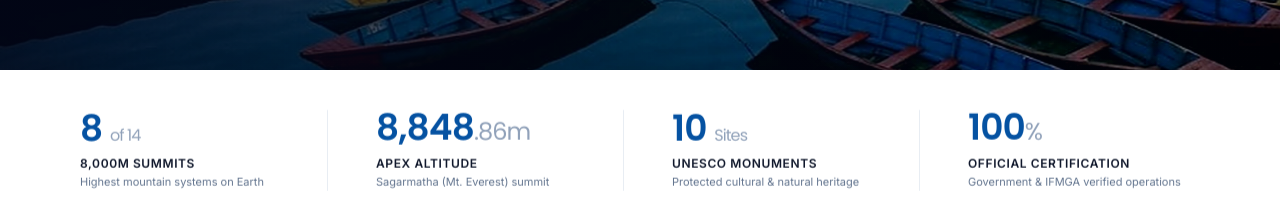
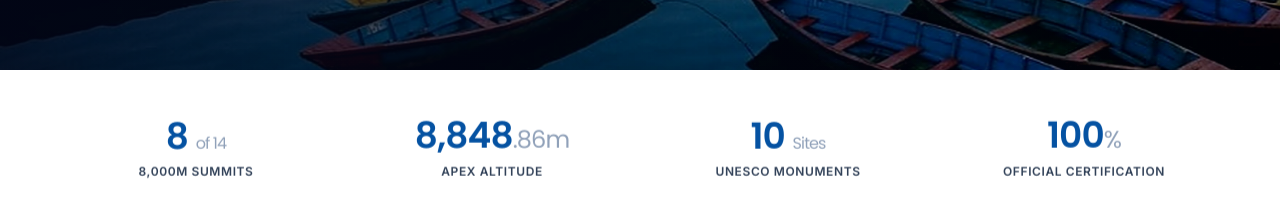
Before and after one commit to ma-nees/Visit-Nepal, a Next.js app in the folder frontend/: page / in a window 1280 px wide. Shown: the part 730-952 px from the top of the page. Built offline with nearby package versions, Linux system fonts and the light colour scheme; no server answers; what nepal-district-map would draw is missing.

Commit message:
fix(credibility): remove horizontal border divider and clean up sub-label text

```diff
--- a/frontend/src/app/page.tsx
+++ b/frontend/src/app/page.tsx
@@ -357,58 +357,46 @@ export default function HomePage() {
       {/* =========================================================================
           2. CREDIBILITY STRIP: Four High-Impact Mountain Pillars
           ========================================================================= */}
-      <section className="w-full px-4 sm:px-8 lg:px-12 xl:px-16 2xl:px-20 py-8 sm:py-10 border-b border-slate-200/80 bg-white">
+      <section className="w-full px-4 sm:px-8 lg:px-12 xl:px-16 2xl:px-20 py-8 sm:py-10 bg-white">
         <ScrollReveal direction="up" duration={600} distance={16}>
-          <div className="grid grid-cols-2 lg:grid-cols-4 gap-6 lg:gap-8 divide-y sm:divide-y-0 sm:divide-x divide-slate-200/80">
+          <div className="grid grid-cols-2 lg:grid-cols-4 gap-6 lg:gap-8 items-center text-center">
             {/* Col 1: 8 of 14 */}
-            <div className="pt-4 sm:pt-0 sm:px-4 flex flex-col items-start justify-center">
+            <div className="py-2 px-3 sm:px-5 flex flex-col items-center justify-center">
               <span className="font-poppins text-2xl sm:text-3xl lg:text-4xl font-semibold text-[#0552A2] tracking-tight leading-none">
                 8 <span className="text-sm sm:text-base font-normal text-slate-400">of 14</span>
               </span>
-              <p className="mt-2 text-xs font-semibold uppercase tracking-wider text-slate-900">
+              <p className="mt-2 text-xs font-semibold uppercase tracking-wider text-slate-700">
                 8,000M Summits
-              </p>
-              <p className="text-[11px] text-slate-500 font-normal mt-0.5">
-                Highest mountain systems on Earth
               </p>
             </div>
 
             {/* Col 2: 8,848.86m */}
-            <div className="pt-4 sm:pt-0 sm:px-4 flex flex-col items-start justify-center">
+            <div className="py-2 px-3 sm:px-5 flex flex-col items-center justify-center">
               <span className="font-poppins text-2xl sm:text-3xl lg:text-4xl font-semibold text-[#0552A2] tracking-tight leading-none">
                 8,848<span className="text-xl sm:text-2xl font-normal text-slate-400">.86m</span>
               </span>
-              <p className="mt-2 text-xs font-semibold uppercase tracking-wider text-slate-900">
+              <p className="mt-2 text-xs font-semibold uppercase tracking-wider text-slate-700">
                 Apex Altitude
-              </p>
-              <p className="text-[11px] text-slate-500 font-normal mt-0.5">
-                Sagarmatha (Mt. Everest) summit
               </p>
             </div>
 
             {/* Col 3: 10 UNESCO */}
-            <div className="pt-4 sm:pt-0 sm:px-4 flex flex-col items-start justify-center">
+            <div className="py-2 px-3 sm:px-5 flex flex-col items-center justify-center">
               <span className="font-poppins text-2xl sm:text-3xl lg:text-4xl font-semibold text-[#0552A2] tracking-tight leading-none">
                 10 <span className="text-sm sm:text-base font-normal text-slate-400">Sites</span>
               </span>
-              <p className="mt-2 text-xs font-semibold uppercase tracking-wider text-slate-900">
+              <p className="mt-2 text-xs font-semibold uppercase tracking-wider text-slate-700">
                 UNESCO Monuments
-              </p>
-              <p className="text-[11px] text-slate-500 font-normal mt-0.5">
-                Protected cultural &amp; natural heritage
               </p>
             </div>
 
             {/* Col 4: 100% */}
-            <div className="pt-4 sm:pt-0 sm:px-4 flex flex-col items-start justify-center">
+            <div className="py-2 px-3 sm:px-5 flex flex-col items-center justify-center">
               <span className="font-poppins text-2xl sm:text-3xl lg:text-4xl font-semibold text-[#0552A2] tracking-tight leading-none">
                 100<span className="text-xl sm:text-2xl font-normal text-slate-400">%</span>
               </span>
-              <p className="mt-2 text-xs font-semibold uppercase tracking-wider text-slate-900">
+              <p className="mt-2 text-xs font-semibold uppercase tracking-wider text-slate-700">
                 Official Certification
-              </p>
-              <p className="text-[11px] text-slate-500 font-normal mt-0.5">
-                Government &amp; IFMGA verified operations
               </p>
             </div>
           </div>
@@ -592,6 +580,8 @@ export default function HomePage() {
             </ScrollReveal>
           ))}
         </div>
+      </section>
+
       {/* =========================================================================
           4. EXPERIENCES SECTION: Experience Nepal (8 Visual Stories)
           ========================================================================= */}
@@ -848,7 +838,6 @@ export default function HomePage() {
           ))}
         </div>
       </section>
-      </section>
     </div>
   );
 }
```
